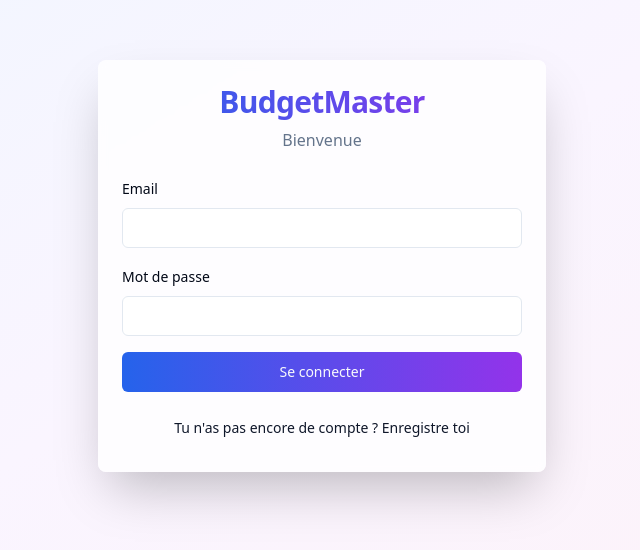
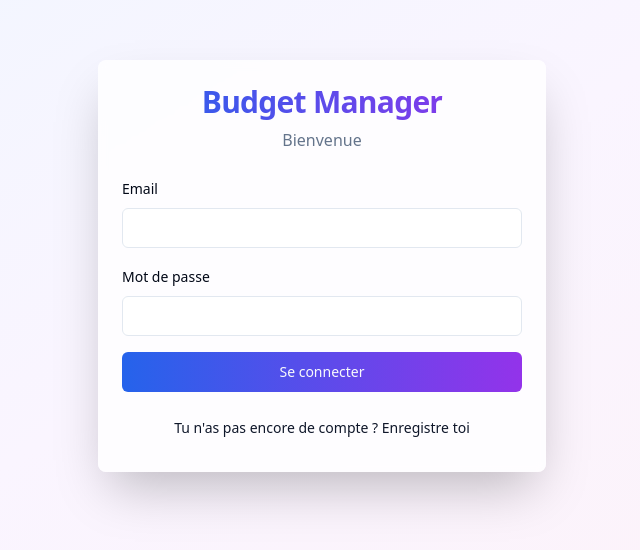
Before and after one commit to guillaumelineatte/budget-manager, a React (Vite) app: page / in a window 1280 px wide. Shown: the part 134-684 px from the top of the page, without its empty margins (318-958 px from the left). Built offline with nearby package versions, Linux system fonts and the light colour scheme; no server answers.

Commit message:
Restore Firebase auth and add environment variables to workflow

```diff
--- a/src/App.tsx
+++ b/src/App.tsx
@@ -14,20 +14,17 @@ import NotFound from "./pages/NotFound";
 const queryClient = new QueryClient();
 
 const AppContent = () => {
-  // Temporairement, affichons directement AuthForm pour tester le déploiement
-  return <AuthForm />;
+  const { user, loading } = useAuth();
 
-  // const { user, loading } = useAuth();
+  if (loading) {
+    return (
+      <div className="min-h-screen flex items-center justify-center bg-gradient-to-br from-blue-50 via-purple-50 to-pink-50 dark:from-gray-900 dark:via-blue-900 dark:to-purple-900">
+        <div className="animate-pulse text-xl font-semibold">Chargement...</div>
+      </div>
+    );
+  }
 
-  // if (loading) {
-  //   return (
-  //     <div className="min-h-screen flex items-center justify-center bg-gradient-to-br from-blue-50 via-purple-50 to-pink-50 dark:from-gray-900 dark:via-blue-900 dark:to-purple-900">
-  //       <div className="animate-pulse text-xl font-semibold">Chargement...</div>
-  //     </div>
-  //   );
-  // }
-
-  // return user ? <Dashboard /> : <AuthForm />;
+  return user ? <Dashboard /> : <AuthForm />;
 };
 
 const App = () => (
--- a/src/components/AuthForm.tsx
+++ b/src/components/AuthForm.tsx
@@ -31,7 +31,7 @@ export const AuthForm = () => {
       <Card className="w-full max-w-md shadow-2xl border-0 bg-white/80 dark:bg-gray-800/80 backdrop-blur-sm">
         <CardHeader className="text-center space-y-2">
           <CardTitle className="text-3xl font-bold bg-gradient-to-r from-blue-600 to-purple-600 bg-clip-text text-transparent">
-            BudgetMaster
+            Budget Manager
           </CardTitle>
           <p className="text-muted-foreground">
             {isSignUp ? 'Créer un compte' : 'Bienvenue'}
```
